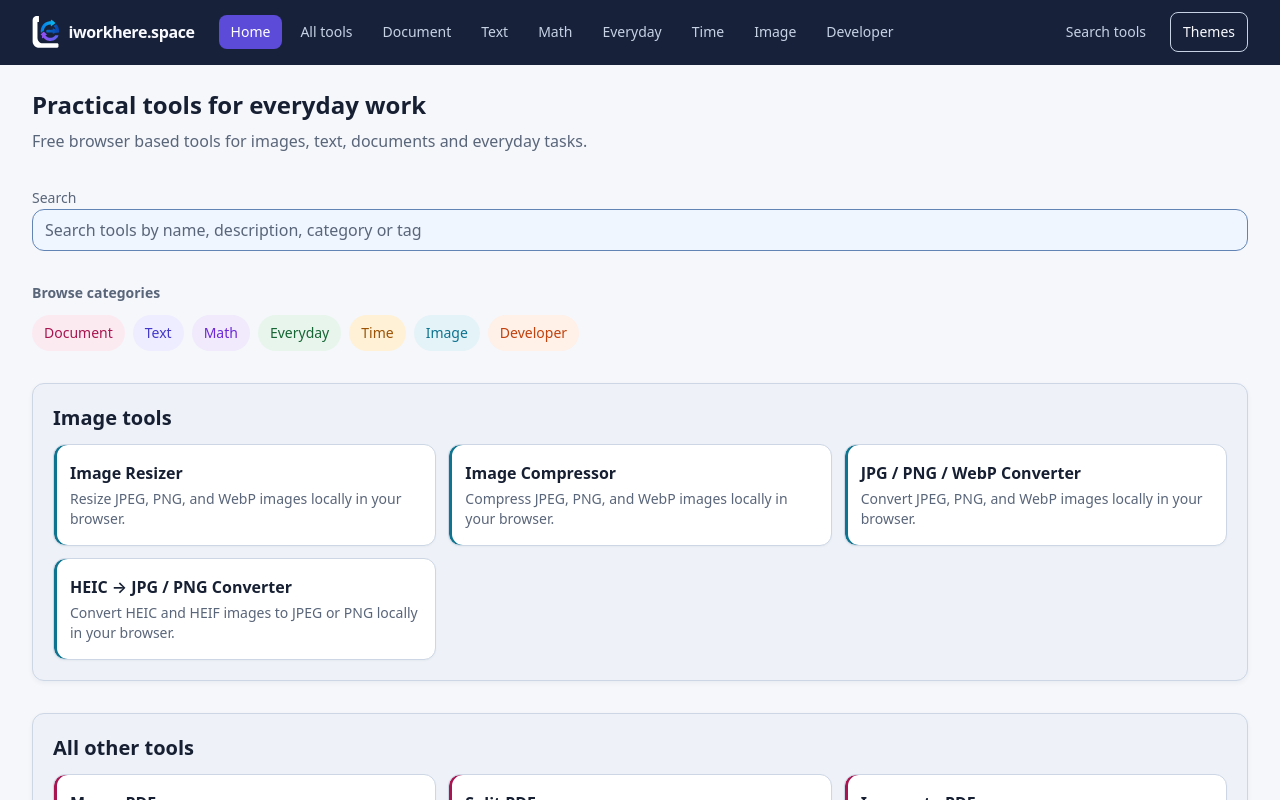
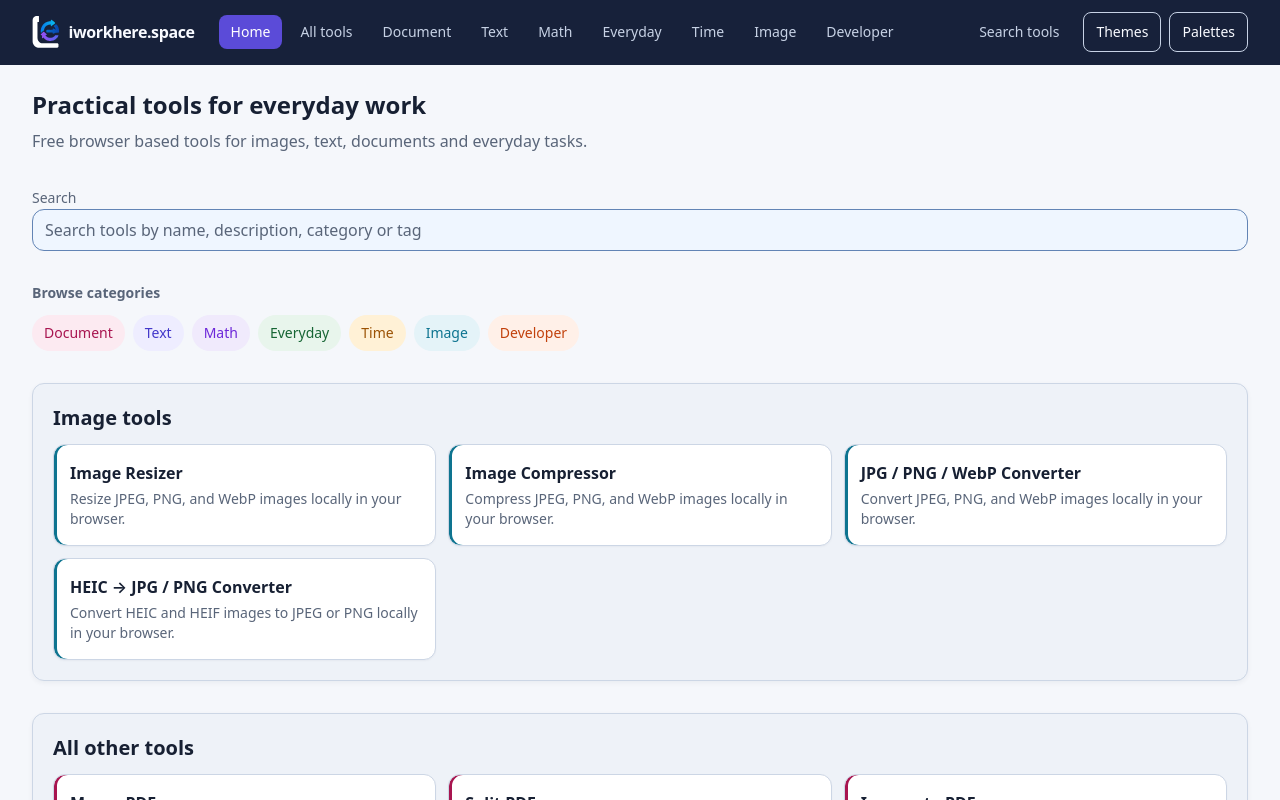
Before and after one commit to dailephd/iworkhere.space, a Next.js app: page / in a window 1280 px wide. Shown: the top 800 px of the page. Built offline with nearby package versions, Linux system fonts and the light colour scheme.

Commit message:
feat: expose palette selection beside existing theme control

```diff
--- a/src/component/layout/Header.tsx
+++ b/src/component/layout/Header.tsx
@@ -1,5 +1,6 @@
 import Link from "next/link";
 import { ThemeToggle } from "@/component/common/ThemeToggle";
+import { PaletteToggle } from "@/component/common/PaletteToggle";
 import { VerticalNav } from "./VerticalNav";
 import type { NavItem } from "./type";
 import { LeMark } from "@/component/brand/LeMark";
@@ -20,6 +21,7 @@
                 </Link>
                 <div className="flex items-center gap-2">
                     <ThemeToggle />
+                    <PaletteToggle />
                 </div>
             </div>
         </div>
```
